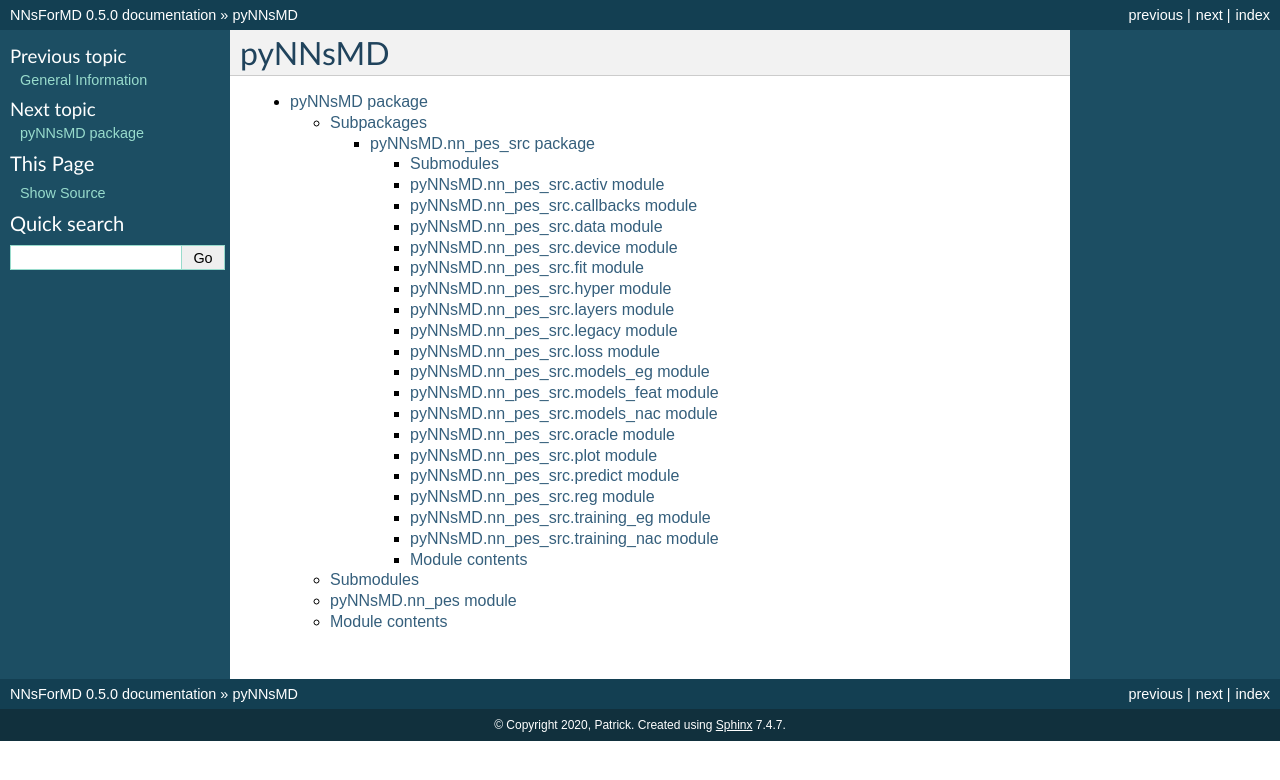
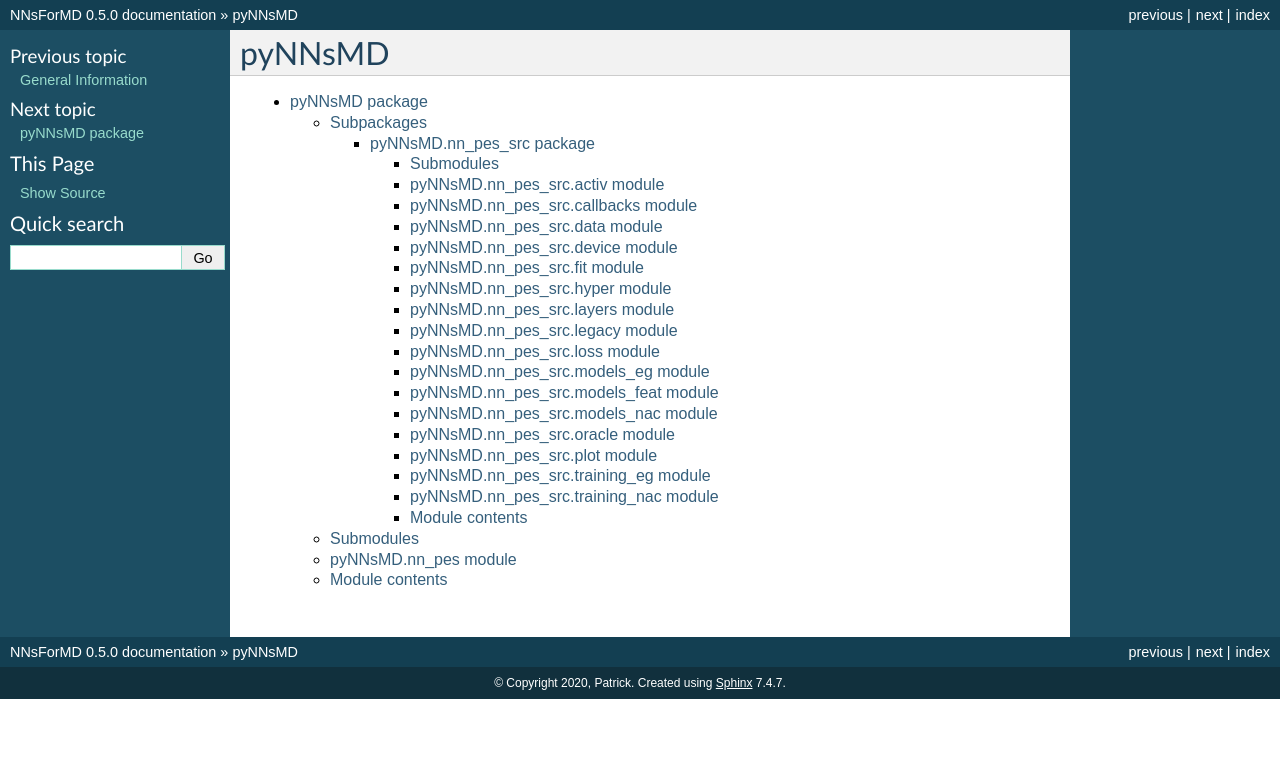
Before and after one commit to aimat-lab/NNsForMD, a Sphinx documentation site: the page built from docs/source/modules.rst, in a window 1280 px wide. Shown: the top 780 px of the page. Built offline with Sphinx 7.4.7, drawn with Linux system fonts in a browser that asks for light colours.

Commit message:
Add files via upload

```diff
--- a/docs/info.txt
+++ b/docs/info.txt
@@ -1 +1 @@
-sphinx-apidoc -o -f ./docs/source ./pyNNsMD
+sphinx-apidoc -f -o ./docs/source ./pyNNsMD
--- a/docs/source/pyNNsMD.nn_pes_src.rst
+++ b/docs/source/pyNNsMD.nn_pes_src.rst
@@ -116,22 +116,6 @@ pyNNsMD.nn\_pes\_src.plot module
    :undoc-members:
    :show-inheritance:
 
-pyNNsMD.nn\_pes\_src.predict module
------------------------------------
-
-.. automodule:: pyNNsMD.nn_pes_src.predict
-   :members:
-   :undoc-members:
-   :show-inheritance:
-
-pyNNsMD.nn\_pes\_src.reg module
--------------------------------
-
-.. automodule:: pyNNsMD.nn_pes_src.reg
-   :members:
-   :undoc-members:
-   :show-inheritance:
-
 pyNNsMD.nn\_pes\_src.training\_eg module
 ----------------------------------------
 
```
Also changed, not shown: 11 other files.
